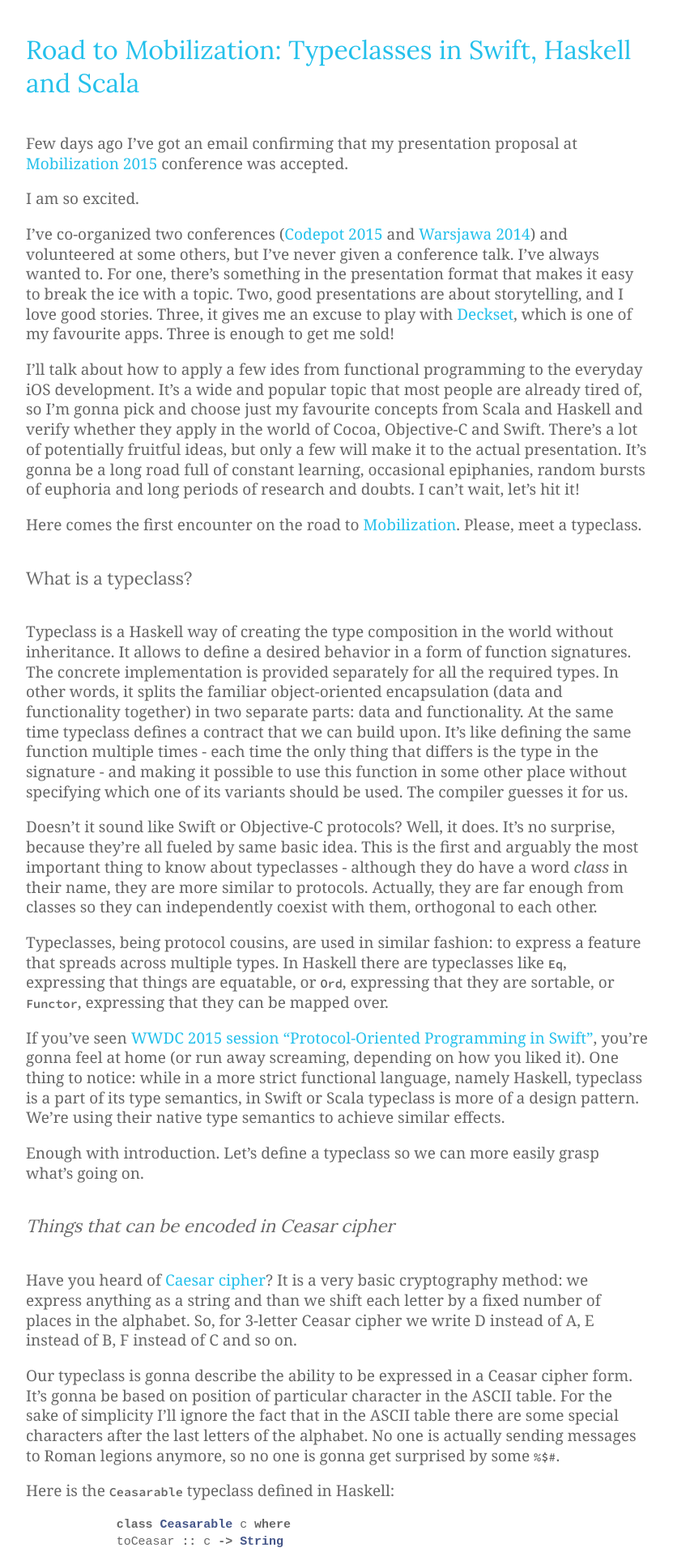
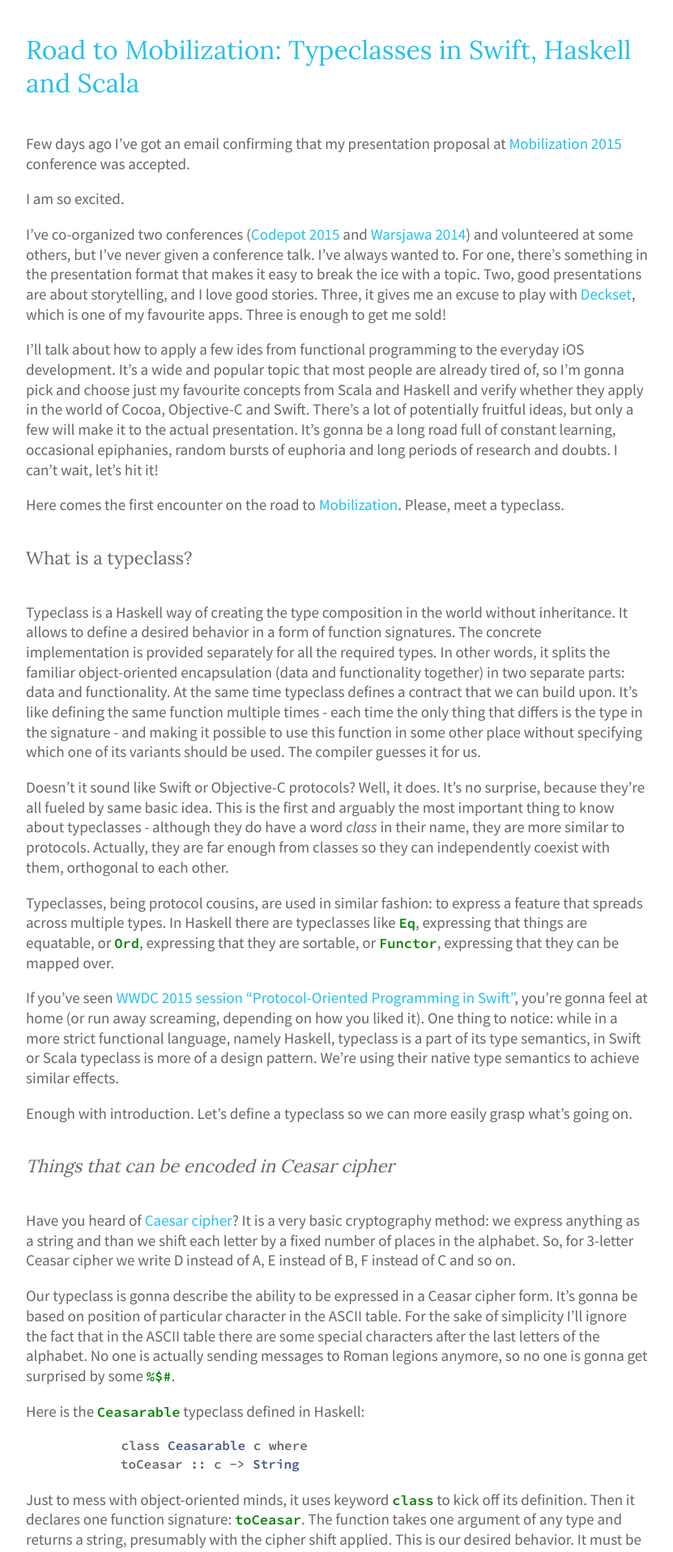
Before and after one commit to siejkowski/siejkowski.github.com, a Jekyll site: the page built from _posts/2015-09-14-typeclasses-in-swift.md, in a window 1280 px wide. Shown: the top 1917 px of the page at 81% size, without its empty margins (224-1055 px from the left). Built offline with Jekyll 4.4.1, drawn with Linux system fonts in a browser that asks for light colours.

Commit message:
fonts were not downloaded

```diff
--- a/_layouts/layout.html
+++ b/_layouts/layout.html
@@ -23,8 +23,7 @@
     <meta name="twitter:url" content="{{ site.deployurl }}{{ page.url }}" />
 
     <link href='http://fonts.googleapis.com/css?family=Lora:400,700&subset=latin,latin-ext' rel='stylesheet' type='text/css'>
-    <link href='http://fonts.googleapis.com/css?family=Source+Sans+Pro:300,400,700,300italic,400italic,700italic' rel='stylesh
-eet' type='text/css'>
+    <link href='http://fonts.googleapis.com/css?family=Source+Sans+Pro:300,400,700,300italic,400italic,700italic' rel='stylesheet' type='text/css'>
     <link href='http://fonts.googleapis.com/css?family=Source+Code+Pro:600' rel='stylesheet' type='text/css'>
 
     <link type="text/css" rel="stylesheet" href="{{ site.url }}/css/style.css">
--- a/css/style.css
+++ b/css/style.css
@@ -89,14 +89,18 @@
 }
 pre {
   white-space: pre-wrap;
-  text-indent: 2.4em;
-  font-size: 1.15em;
+  text-indent: 3.0em;
+  font-size: 1em;
 }
 p {
   font: 19px "Source Sans Pro", Georgia, serif;
   line-height: 1.30;
 }
 p code {
-  font: 0.8em "Source Code Pro", monospace;
+  font: 0.9em "Source Code Pro", monospace;
+  color: green;
   font-weight: bold;
 }
+code {
+  font-family: "Source Code Pro", monospace;
+}
```
